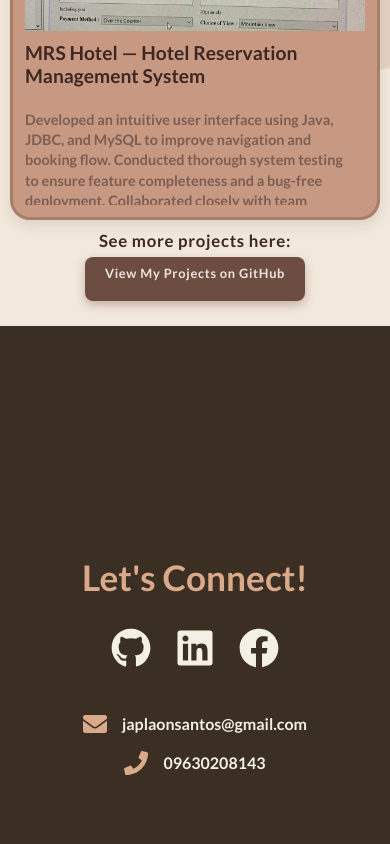
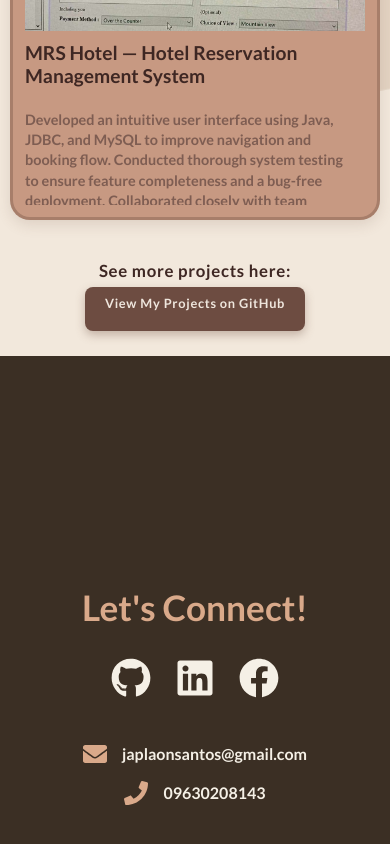
Before and after one commit to julianaaplaonsantos/mywebsite, a React (Vite) app: page / in a window 390 px wide. Shown: the part 2750-3594 px from the top of the page. Built offline with nearby package versions, Linux system fonts and the light colour scheme.

Commit message:
fix ui for tab

```diff
--- a/src/sections/Contact.css
+++ b/src/sections/Contact.css
@@ -5,7 +5,7 @@
 }
 
 .contact-section {
-  height: 100vh;
+  min-height: 100vh;
   padding: 80px 20px 60px;
   background-color: var(--contact-bg);
   color: var(--contact-text-light);
@@ -160,6 +160,7 @@
 @media (max-width: 768px) {
   .contact-section {
     padding: 120px 20px 60px;
+    min-height: 100vh;
     height: -80vh;
   }
 
--- a/src/sections/Projects.css
+++ b/src/sections/Projects.css
@@ -339,6 +339,10 @@
     font-size: 0.85rem;
   }
 
+  .see-more-container {
+    margin-top: 30px;
+  }
+
   .github-button {
     padding: 8px 20px;
     font-size: 0.8rem;
```
